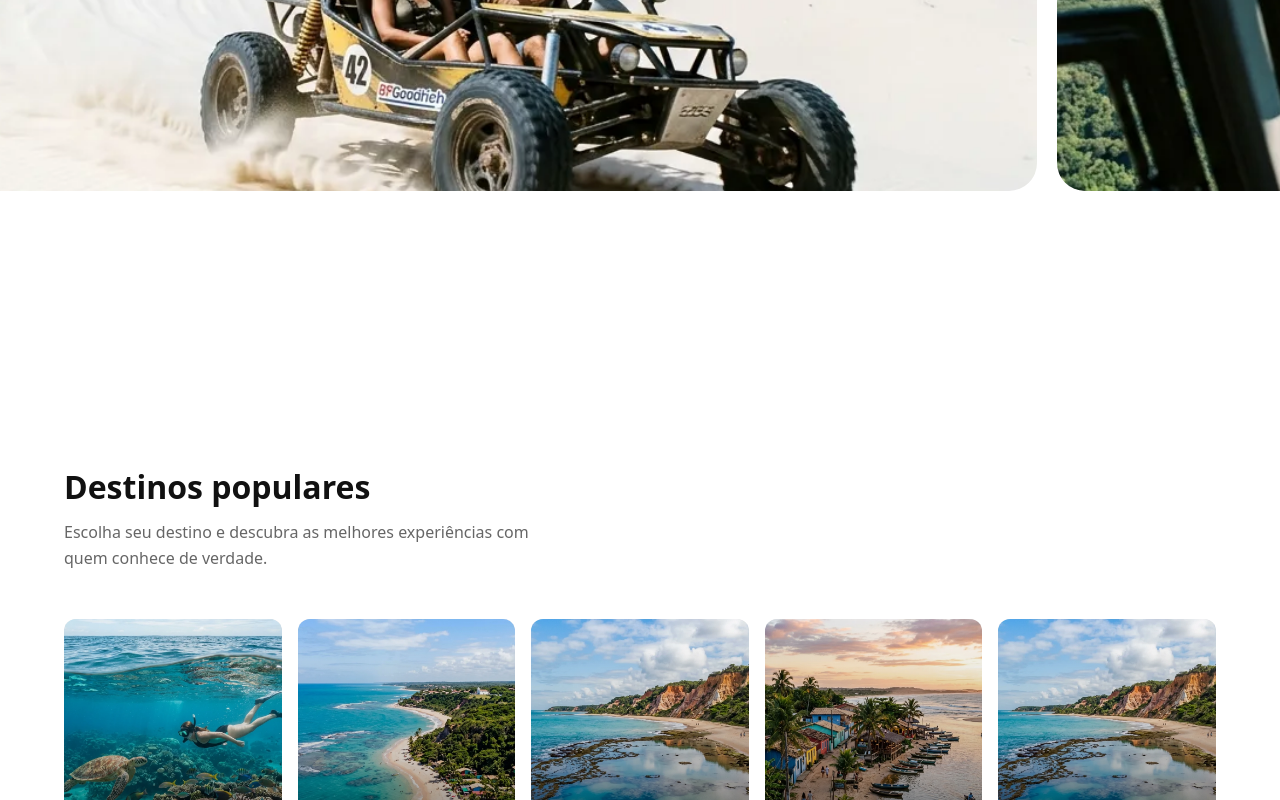
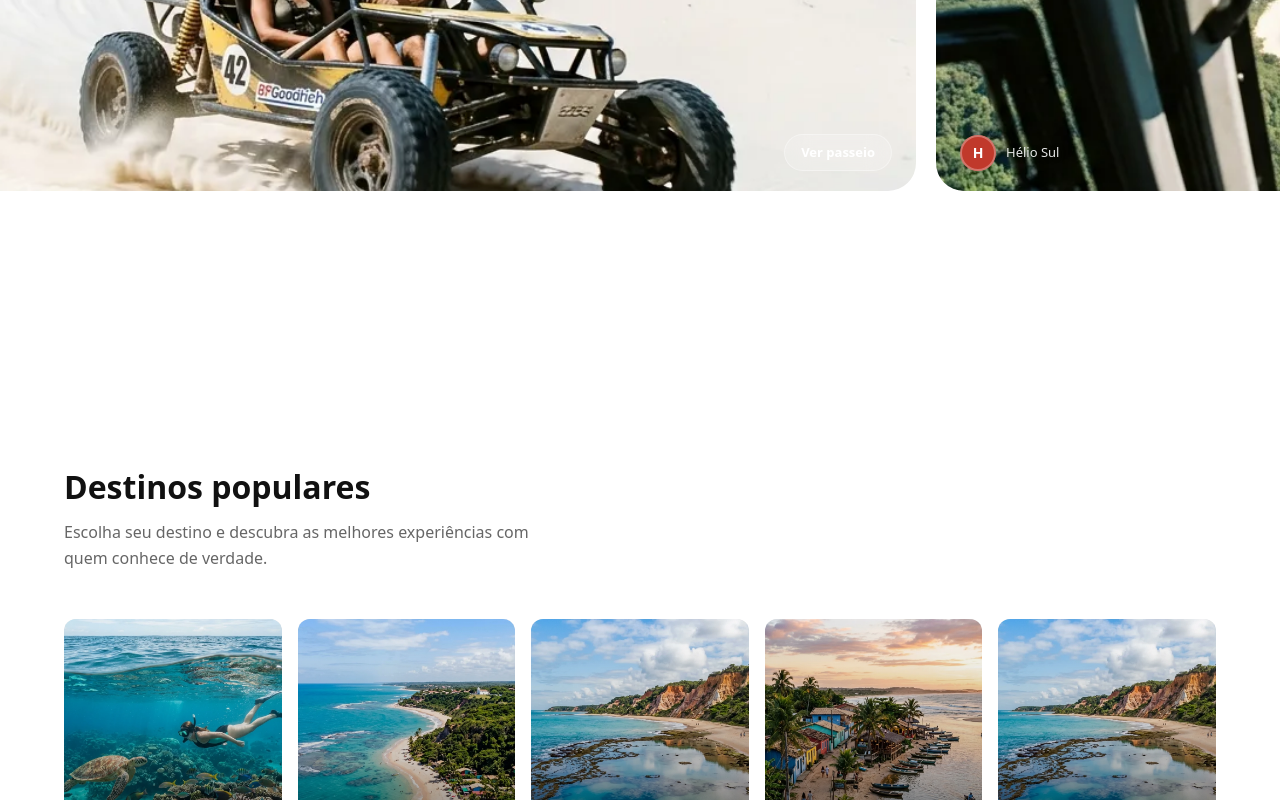
Before and after one commit to Huendelx/Tour-Porto-Seguro, a Next.js app: page / in a window 1280 px wide. Shown: the part 1460-2260 px from the top of the page. Built offline with nearby package versions, Linux system fonts and the light colour scheme.

Commit message:
feat: rodapé nos slides — avatar colorido do operador + botão Ver passeio

```diff
--- a/src/app/globals.css
+++ b/src/app/globals.css
@@ -174,6 +174,54 @@ body {
   opacity: 0.85;
 }
 
+/* card footer */
+.hl-card-footer {
+  position: absolute;
+  bottom: 20px;
+  left: 24px; right: 24px;
+  z-index: 4;
+  display: flex;
+  align-items: center;
+  justify-content: space-between;
+}
+.hl-card-operator {
+  display: flex;
+  align-items: center;
+  gap: 10px;
+}
+.hl-card-avatar {
+  width: 36px; height: 36px;
+  border-radius: 50%;
+  display: flex; align-items: center; justify-content: center;
+  font-size: 14px; font-weight: 700;
+  color: #fff;
+  flex-shrink: 0;
+  border: 2px solid rgba(255,255,255,0.3);
+}
+.hl-card-op-name {
+  font-size: 13px;
+  font-weight: 500;
+  color: rgba(255,255,255,0.9);
+  text-shadow: 0 1px 6px rgba(0,0,0,0.4);
+}
+.hl-card-cta {
+  background: rgba(255,255,255,0.18);
+  backdrop-filter: blur(12px);
+  -webkit-backdrop-filter: blur(12px);
+  border: 1px solid rgba(255,255,255,0.35);
+  color: #fff;
+  font-size: 13px;
+  font-weight: 600;
+  padding: 8px 16px;
+  border-radius: 999px;
+  text-decoration: none;
+  transition: background 0.2s ease;
+  white-space: nowrap;
+}
+.hl-card-cta:hover {
+  background: rgba(255,255,255,0.30);
+}
+
 /* frost morphism */
 .hl-card-frost {
   position: absolute;
--- a/src/components/NossosDestaques.tsx
+++ b/src/components/NossosDestaques.tsx
@@ -1,17 +1,18 @@
 "use client";
 
 import { useRef, useState, useEffect, useLayoutEffect } from "react";
+import Link from "next/link";
 
 const AUTOPLAY_MS = 5000;
 const SCROLL_MS = 2200;
 
 const SLIDES = [
-  { id: "buggy", title: "Aventura nas Dunas", label: "Passeio de Buggy", img: "/images/buggy.webp" },
-  { id: "helicoptero", title: "Voe sobre o paraíso.", label: "Voo Panorâmico", img: "/images/helicopter.webp" },
-  { id: "barco", title: "Navegue em águas cristalinas.", label: "Passeio de Lancha", img: "/images/boat.webp" },
-  { id: "mergulho", title: "O oceano de outro mundo.", label: "Mergulho de Cilindro", img: "/images/mergulho.webp" },
-  { id: "quadriciclo", title: "Adrenalina com vista pro mar.", label: "Trilha de Quadriciclo", img: "/images/quadriciclo.webp" },
-  { id: "escuna", title: "Festa e alegria no mar.", label: "Passeio de Escuna", img: "/images/escuna.webp" },
+  { id: "buggy",       title: "Aventura nas Dunas",            label: "Passeio de Buggy",      img: "/images/buggy.webp",       operator: "Porto Brasil Turismo", color: "#006994", slug: "quadriciclo-acai" },
+  { id: "helicoptero", title: "Voe sobre o paraíso.",           label: "Voo Panorâmico",         img: "/images/helicopter.webp",  operator: "Hélio Sul",            color: "#c0392b", slug: "trancoso" },
+  { id: "barco",       title: "Navegue em águas cristalinas.",  label: "Passeio de Lancha",      img: "/images/boat.webp",        operator: "Porto Brasil Turismo", color: "#006994", slug: "recife-de-fora" },
+  { id: "mergulho",    title: "O oceano de outro mundo.",       label: "Mergulho de Cilindro",   img: "/images/mergulho.webp",    operator: "Dive Porto Seguro",    color: "#1a6b3a", slug: "mergulho" },
+  { id: "quadriciclo", title: "Adrenalina com vista pro mar.",  label: "Trilha de Quadriciclo",  img: "/images/quadriciclo.webp", operator: "Porto Brasil Turismo", color: "#006994", slug: "quadriciclo-aldeia" },
+  { id: "escuna",      title: "Festa e alegria no mar.",        label: "Passeio de Escuna",      img: "/images/escuna.webp",      operator: "Escuna Sol Mar",       color: "#e67e22", slug: "caraiva" },
 ];
 
 function CardFrost({ src }: { src: string }) {
@@ -206,6 +207,22 @@ export default function NossosDestaques() {
                 <h3>{item.title}</h3>
                 <span className="hl-card-label">{item.label}</span>
               </div>
+              {/* Rodapé do card */}
+              <div className="hl-card-footer">
+                <div className="hl-card-operator">
+                  <div className="hl-card-avatar" style={{ background: item.color }}>
+                    {item.operator.charAt(0)}
+                  </div>
+                  <span className="hl-card-op-name">{item.operator}</span>
+                </div>
+                <Link
+                  href={`/passeios/${item.slug}`}
+                  className="hl-card-cta"
+                  onClick={(e) => e.stopPropagation()}
+                >
+                  Ver passeio
+                </Link>
+              </div>
             </article>
           ))}
           <div className="hl-track-pad" />
```
